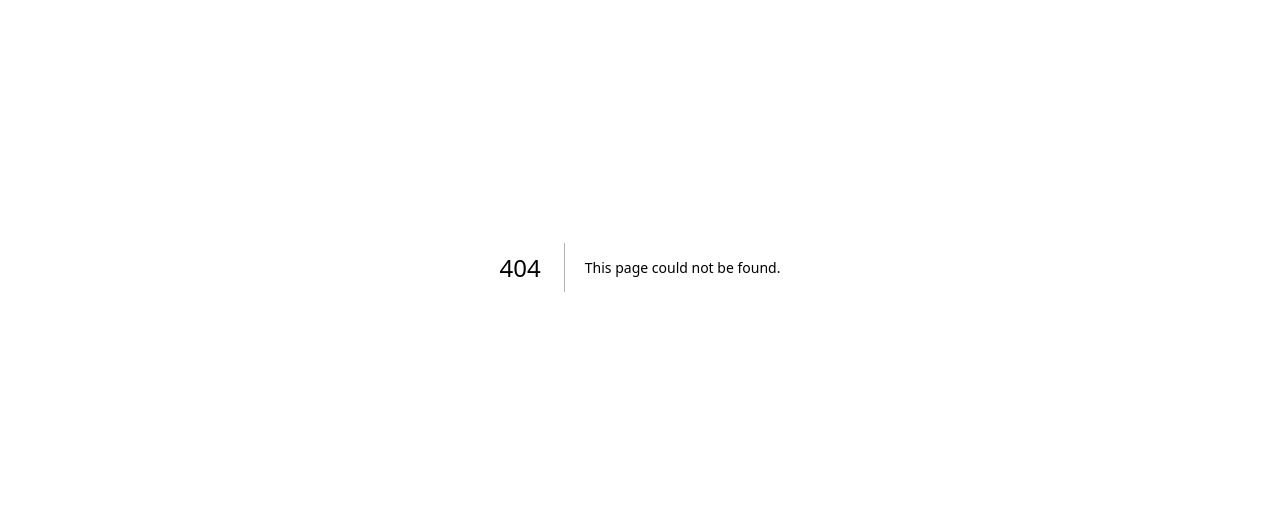
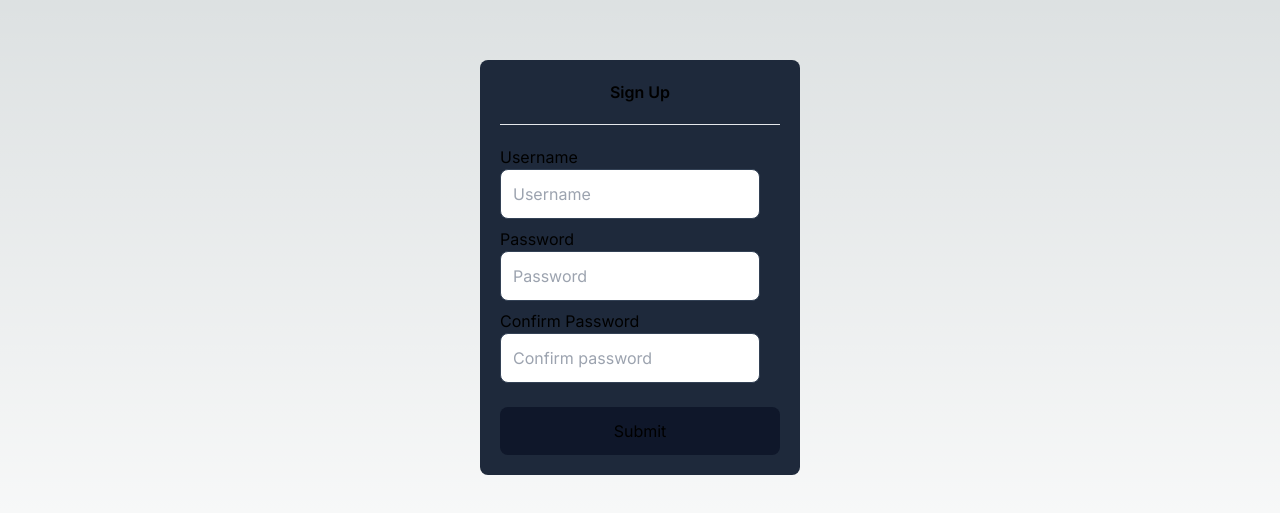
Before and after one commit to Macronius/strings-app, a Next.js app: page /signup in a window 1280 px wide. Before the commit this address had no page. Shown: the part 133-646 px from the top of the page. Built offline with nearby package versions, Linux system fonts and the light colour scheme.

Commit message:
signup form and  page

```diff
--- /dev/null
+++ b/app/(public)/signup/form.tsx
@@ -0,0 +1,101 @@
+"use client"
+
+import React, {FormEvent, useState} from 'react';
+
+function Form() {
+    // states
+    const [username, setUsername] = useState<undefined | string>("");
+    const [password, setPassword] = useState<undefined | string>("");
+    const [confirmPassword, setConfirmPassword] = useState<undefined | string>("");
+    // error handling (a different way than alerts)
+    const [errors, setErrors] = useState<string[]>([]);
+
+    // handler functions
+    async function handleSubmit(e: FormEvent) {
+      // prevent default form behavior upon submission
+      e.preventDefault();
+      // reset errors array
+      setErrors([]);
+
+      // validation that passwords match
+      if (password !== confirmPassword) {
+        errors.push("Passwords must match");
+        // setErrors(() => [...errors, "Passwords must match"]);
+        return;
+      }
+
+      // use AJAX to handle the signup
+      const res = await fetch("/api/signup", {
+        method: "post",
+        body: JSON.stringify({ username, password }),
+      });
+      //
+      if (res.ok) {
+        window.location.href = "/signin";
+      } else {
+        alert("sign up failed");
+      }
+    }
+
+    // return jsx
+    return (
+      <form
+        onSubmit={handleSubmit}
+        className="flex flex-col gap-2 p-5 max-w-xs w-full bg-slate-800 rounded-lg"
+      >
+        <div className="text-center">
+          <h3 className="font-semibold">Sign Up</h3>
+        </div>
+        <div className="my-3">
+          <hr />
+        </div>
+        <div className="flex flex-col gap-2">
+          <div>
+            <label>Username</label>
+            <input
+              type="text"
+              className="text-black p-3 border border-slate-700 rounded-lg"
+              onChange={(e) => setUsername(e.target.value)}
+              value={username}
+              id="username"
+              placeholder="Username"
+              required
+            />
+          </div>
+        </div>
+        <div className="flex flex-col gap-2">
+          <div>
+            <label>Password</label>
+            <input
+              type="password"
+              className="text-black p-3 border border-slate-700 rounded-lg"
+              onChange={(e) => setPassword(e.target.value)}
+              value={password}
+              id="password"
+              placeholder="Password"
+              required
+            />
+          </div>
+        </div>
+        <div className="flex flex-col gap-2">
+          <div>
+            <label>Confirm Password</label>
+            <input
+              type="password"
+              className="text-black p-3 border border-slate-700 rounded-lg"
+              onChange={(e) => setConfirmPassword(e.target.value)}
+              value={confirmPassword}
+              id="confirm-password"
+              placeholder="Confirm password"
+              required
+            />
+          </div>
+        </div>
+        <button type="submit" className="mt-4 bg-slate-900  p-3 rounded-lg">
+          Submit
+        </button>
+      </form>
+    );
+  }
+
+export default Form;
--- /dev/null
+++ b/app/(public)/signup/page.tsx
@@ -0,0 +1,9 @@
+import Form from './form'
+
+export default async function SignUp() {
+    return (
+        <>
+            <Form />
+        </>
+    )
+}
```
